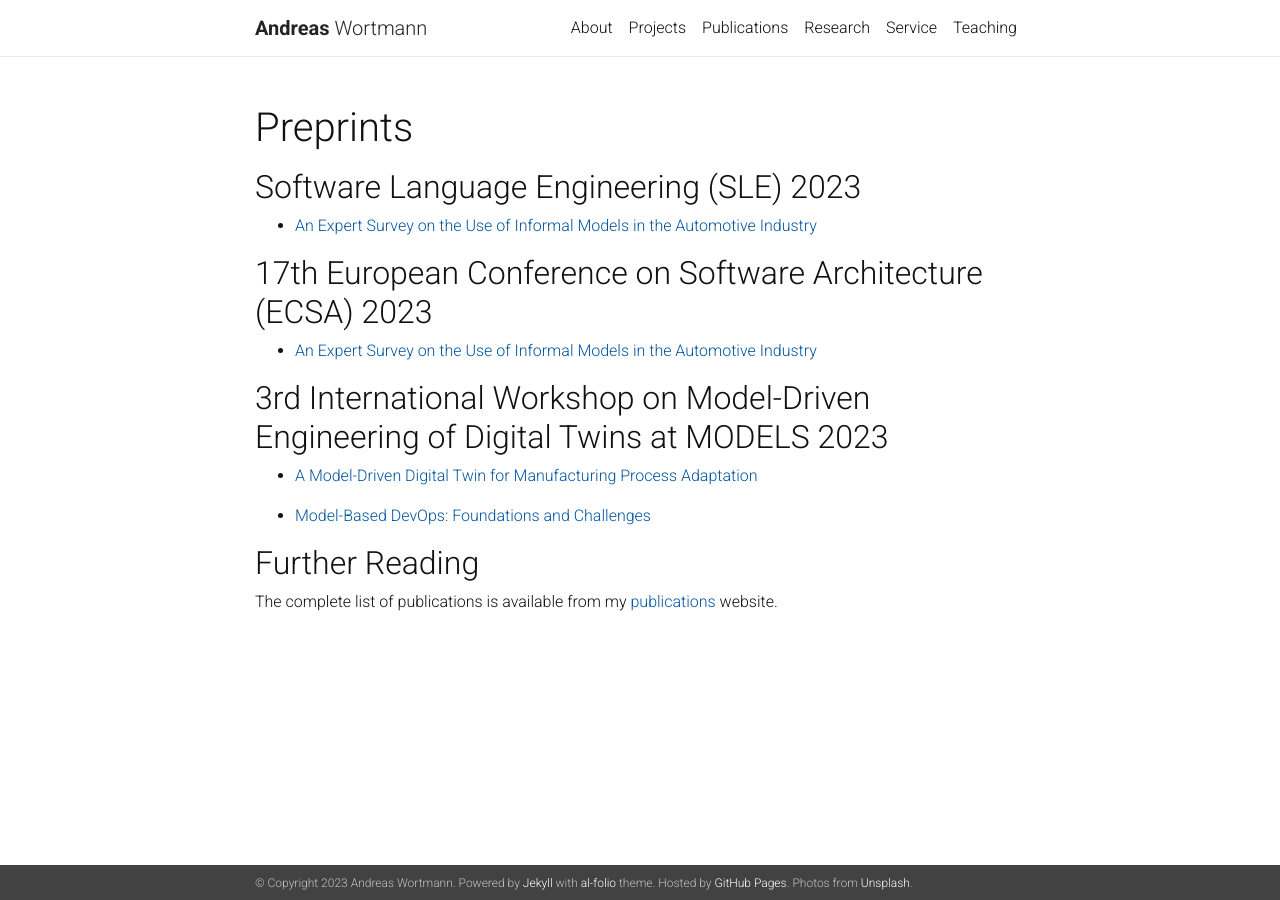
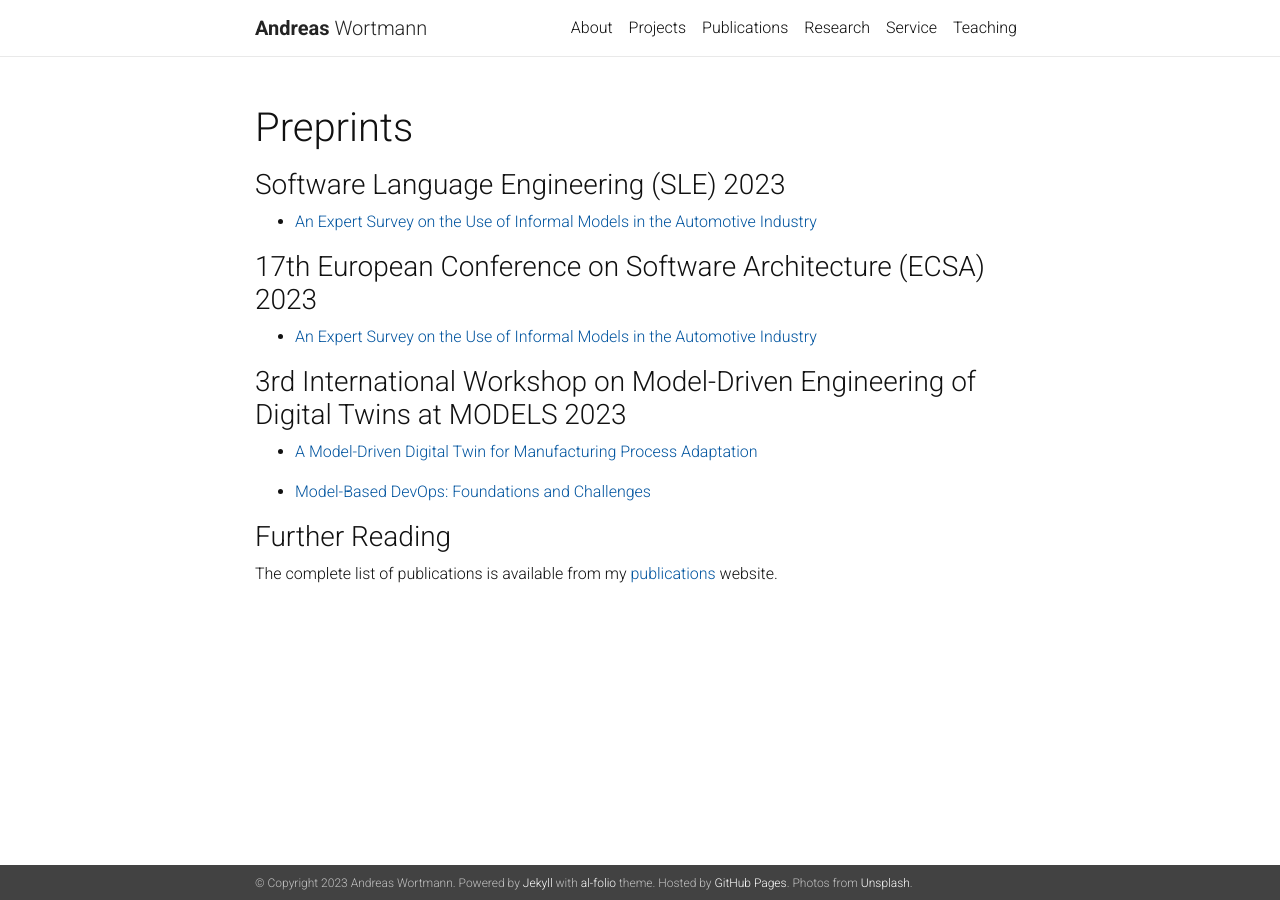
Before and after one commit to awortmann/awortmann.github.io, a Jekyll site: the page built from _pages/preprints.md, in a window 1280 px wide. Built offline with Jekyll 4.4.1, drawn with Linux system fonts in a browser that asks for light colours; nearby versions of some CDN libraries; a style sheet for code colours, icons or effects is not loaded.

Commit message:
Minor update

```diff
--- a/_pages/preprints.md
+++ b/_pages/preprints.md
@@ -6,23 +6,23 @@ description:
 nav: false
 ---
 
-## Software Language Engineering (SLE) 2023
+### Software Language Engineering (SLE) 2023
 
 - [An Expert Survey on the Use of Informal Models in the Automotive Industry](../downloads/preprints/2023/A_Low-Code_Platform_for_Systematic_Component-Oriented_Language_Composition.pdf)
 
 
-## 17th European Conference on Software Architecture (ECSA) 2023
+### 17th European Conference on Software Architecture (ECSA) 2023
 
 - [An Expert Survey on the Use of Informal Models in the Automotive Industry](../downloads/preprints/2023/An_Expert_Survey_on_the_Use_of_Informal_Models_in_the_Automotive_Industry.pdf)
 
 
-## 3rd International Workshop on Model-Driven Engineering of Digital Twins at MODELS 2023
+### 3rd International Workshop on Model-Driven Engineering of Digital Twins at MODELS 2023
 
 - [A Model-Driven Digital Twin for Manufacturing Process Adaptation](../downloads/preprints/2023/A_Model-Driven_Digital_Twin_for_Manufacturing_Process_Adaptation.pdf)
 
 - [Model-Based DevOps: Foundations and Challenges](../downloads/preprints/2023/A_Model-Driven_Digital_Twin_for_Manufacturing_Process_Adaptation.pdf)
 
 
-## Further Reading
+### Further Reading
 
 The complete list of publications is available from my [publications](../publications/) website.
```
